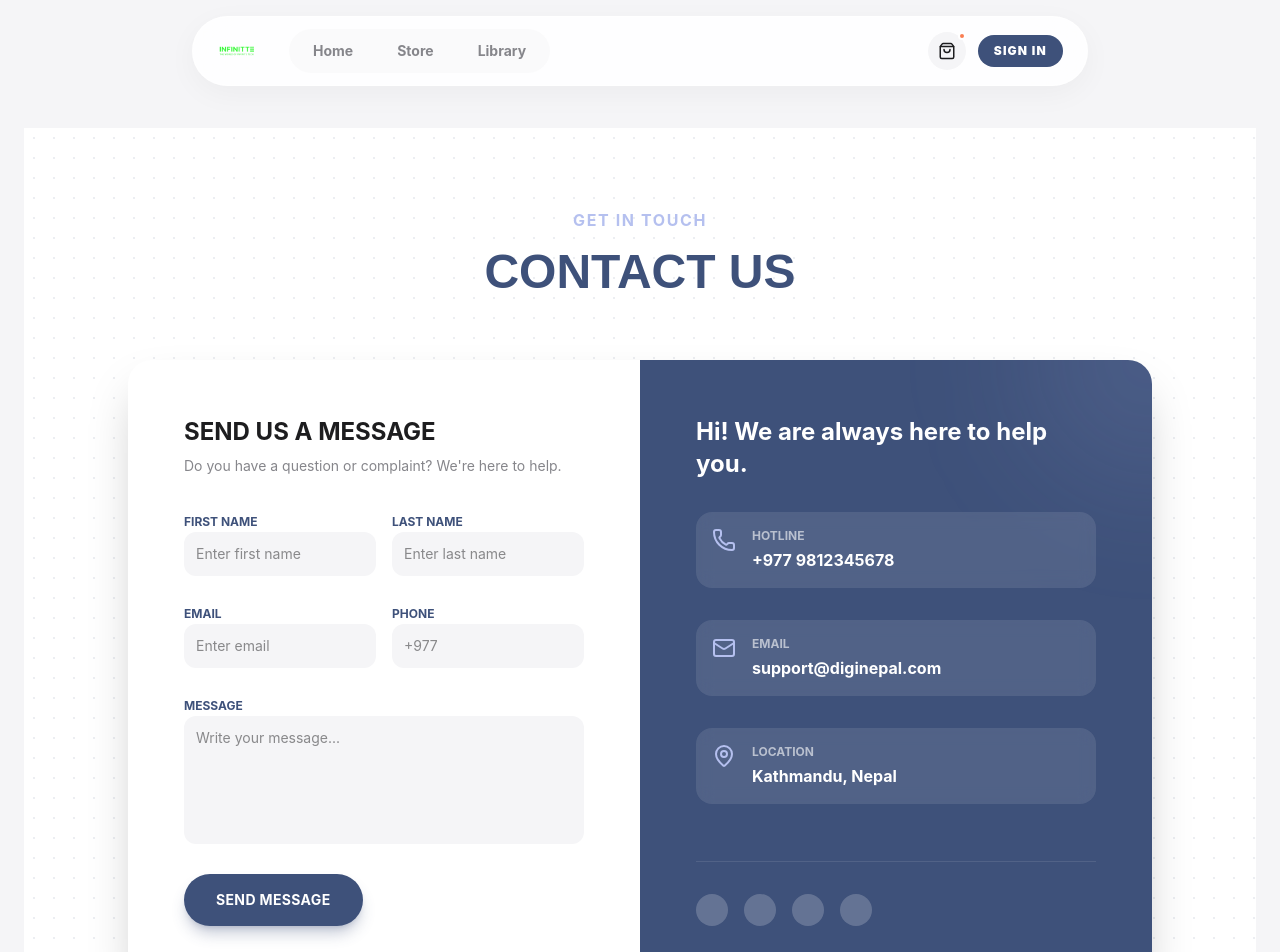
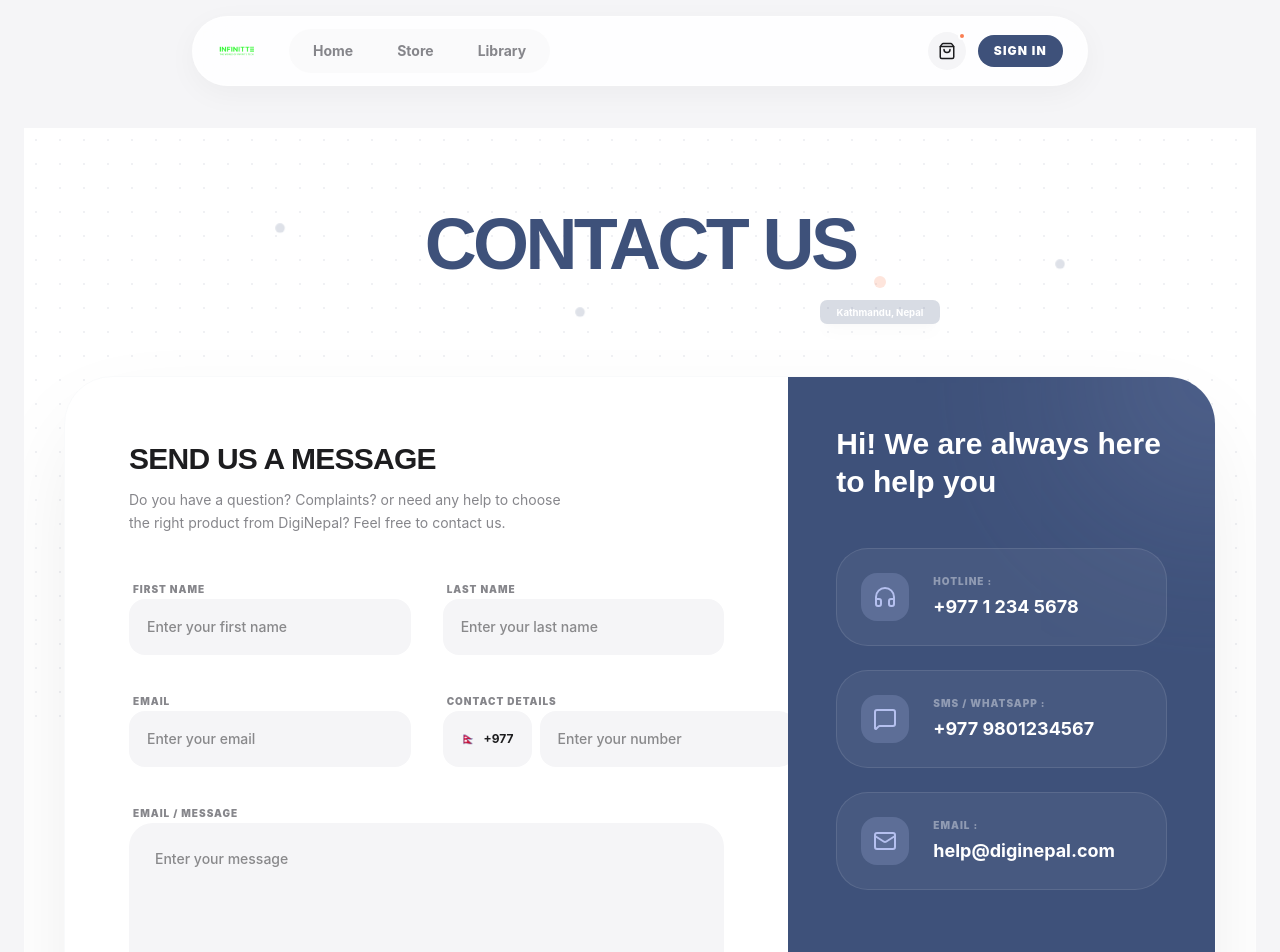
Before and after one commit to saimon919/DigiNepal, a React (Vite) app: page /contact in a window 1280 px wide. Shown: the top 952 px of the page. Built offline with nearby package versions, Linux system fonts and the light colour scheme; the HTML template or start-up script is replaced by a standard one.

Commit message:
Update Contact.tsx

```diff
--- a/src/pages/Contact.tsx
+++ b/src/pages/Contact.tsx
@@ -1,99 +1,151 @@
-
-import { Mail, Phone, MapPin } from 'lucide-react';
+import { Mail, Phone, MapPin, Send, Headphones, MessageSquare, Instagram, Music2, Share2, Ghost } from 'lucide-react';
 
 export default function Contact() {
     return (
-        <div className="bg-white min-h-screen relative overflow-hidden">
-            {/* Background Dotted Map Pattern (Simulated with radial gradient) */}
-            <div className="absolute inset-0 z-0 opacity-10 pointer-events-none"
-                style={{
-                    backgroundImage: 'radial-gradient(#3E517A 1px, transparent 1px)',
-                    backgroundSize: '20px 20px'
-                }}
-            />
+        <div className="bg-white min-h-screen relative overflow-hidden font-sans">
+            {/* Background Dotted Map Pattern */}
+            <div className="absolute top-0 left-0 right-0 h-[600px] z-0 overflow-hidden pointer-events-none select-none">
+                <div className="absolute inset-0 opacity-[0.08]"
+                    style={{
+                        backgroundImage: 'radial-gradient(#3E517A 1px, transparent 1px)',
+                        backgroundSize: '24px 24px'
+                    }}
+                />
+                {/* World Map SVG or Illustration Placeholder */}
+                <div className="absolute inset-0 flex items-center justify-center -translate-y-20 opacity-20">
+                    <svg viewBox="0 0 1000 500" className="w-[1200px] h-auto fill-primary">
+                        {/* Simplified dotted world map logic could go here, or just use markers */}
+                        <circle cx="200" cy="150" r="4" className="animate-pulse" />
+                        <circle cx="450" cy="220" r="4" className="animate-pulse" />
+                        <circle cx="780" cy="350" r="4" className="animate-pulse" />
+                        <circle cx="850" cy="180" r="4" className="animate-pulse" />
+                        {/* Nepal Marker */}
+                        <g className="relative">
+                            <circle cx="700" cy="195" r="5" className="fill-accent animate-ping" />
+                            <circle cx="700" cy="195" r="5" className="fill-accent" />
+                            <foreignObject x="650" y="210" width="100" height="40">
+                                <div className="bg-primary text-white text-[8px] font-bold px-2 py-1 rounded-md shadow-lg text-center">
+                                    Kathmandu, Nepal
+                                </div>
+                            </foreignObject>
+                        </g>
+                    </svg>
+                </div>
+            </div>
 
-            <div className="container mx-auto px-4 py-20 relative z-10 flex flex-col items-center">
-                <span className="text-secondary font-bold tracking-widest uppercase mb-4">Get in Touch</span>
-                <h1 className="text-5xl font-display font-bold text-primary mb-16 text-center">CONTACT US</h1>
+            <div className="container mx-auto px-4 py-20 relative z-10">
+                <div className="text-center mb-24">
+                    <h1 className="text-5xl md:text-7xl font-display font-black text-primary tracking-tighter">CONTACT US</h1>
+                </div>
 
-                <div className="bg-white rounded-3xl shadow-2xl overflow-hidden max-w-5xl w-full grid grid-cols-1 md:grid-cols-2">
-                    {/* Left: Form */}
-                    <div className="p-10 md:p-14">
-                        <h2 className="text-2xl font-bold mb-2">SEND US A MESSAGE</h2>
-                        <p className="text-text-dim text-sm mb-8">Do you have a question or complaint? We're here to help.</p>
+                <div className="max-w-6xl mx-auto flex flex-col lg:flex-row items-stretch justify-center gap-0 bg-white rounded-[3rem] shadow-[0_40px_100px_-20px_rgba(0,0,0,0.1)] border border-gray-50 overflow-hidden">
 
-                        <form className="space-y-6">
-                            <div className="grid grid-cols-2 gap-4">
-                                <div className="space-y-1">
-                                    <label className="text-xs font-bold text-primary uppercase">First Name</label>
-                                    <input className="w-full bg-bg border-none rounded-xl p-3 text-sm focus:ring-2 focus:ring-secondary/50 outline-none" placeholder="Enter first name" />
+                    {/* Left: Message Form */}
+                    <div className="flex-[1.8] p-8 md:p-16">
+                        <div className="mb-10">
+                            <h2 className="text-3xl font-display font-black text-text-main mb-3 uppercase tracking-tight">Send Us a Message</h2>
+                            <p className="text-text-dim text-sm leading-relaxed max-w-md">Do you have a question? Complaints? or need any help to choose the right product from DigiNepal? Feel free to contact us.</p>
+                        </div>
+
+                        <form className="space-y-8">
+                            <div className="grid grid-cols-1 md:grid-cols-2 gap-8">
+                                <div className="space-y-2">
+                                    <label className="text-[10px] font-black uppercase text-text-dim tracking-widest pl-1">First Name</label>
+                                    <input type="text" placeholder="Enter your first name" className="w-full bg-bg rounded-2xl p-4 border-2 border-transparent focus:border-secondary/20 focus:bg-white outline-none transition-all text-sm font-medium" />
                                 </div>
-                                <div className="space-y-1">
-                                    <label className="text-xs font-bold text-primary uppercase">Last Name</label>
-                                    <input className="w-full bg-bg border-none rounded-xl p-3 text-sm focus:ring-2 focus:ring-secondary/50 outline-none" placeholder="Enter last name" />
+                                <div className="space-y-2">
+                                    <label className="text-[10px] font-black uppercase text-text-dim tracking-widest pl-1">Last Name</label>
+                                    <input type="text" placeholder="Enter your last name" className="w-full bg-bg rounded-2xl p-4 border-2 border-transparent focus:border-secondary/20 focus:bg-white outline-none transition-all text-sm font-medium" />
                                 </div>
                             </div>
 
-                            <div className="grid grid-cols-2 gap-4">
-                                <div className="space-y-1">
-                                    <label className="text-xs font-bold text-primary uppercase">Email</label>
-                                    <input className="w-full bg-bg border-none rounded-xl p-3 text-sm focus:ring-2 focus:ring-secondary/50 outline-none" placeholder="Enter email" />
+                            <div className="grid grid-cols-1 md:grid-cols-2 gap-8">
+                                <div className="space-y-2">
+                                    <label className="text-[10px] font-black uppercase text-text-dim tracking-widest pl-1">Email</label>
+                                    <input type="email" placeholder="Enter your email" className="w-full bg-bg rounded-2xl p-4 border-2 border-transparent focus:border-secondary/20 focus:bg-white outline-none transition-all text-sm font-medium" />
                                 </div>
-                                <div className="space-y-1">
-                                    <label className="text-xs font-bold text-primary uppercase">Phone</label>
-                                    <input className="w-full bg-bg border-none rounded-xl p-3 text-sm focus:ring-2 focus:ring-secondary/50 outline-none" placeholder="+977" />
+                                <div className="space-y-2">
+                                    <label className="text-[10px] font-black uppercase text-text-dim tracking-widest pl-1">Contact Details</label>
+                                    <div className="flex gap-2">
+                                        <div className="w-24 bg-bg rounded-2xl flex items-center justify-center p-4 gap-2 text-xs font-bold border-2 border-transparent">
+                                            <span>🇳🇵</span>
+                                            <span>+977</span>
+                                        </div>
+                                        <input type="tel" placeholder="Enter your number" className="flex-1 bg-bg rounded-2xl p-4 border-2 border-transparent focus:border-secondary/20 focus:bg-white outline-none transition-all text-sm font-medium" />
+                                    </div>
                                 </div>
                             </div>
 
-                            <div className="space-y-1">
-                                <label className="text-xs font-bold text-primary uppercase">Message</label>
-                                <textarea className="w-full bg-bg border-none rounded-xl p-3 text-sm focus:ring-2 focus:ring-secondary/50 outline-none h-32 resize-none" placeholder="Write your message..." />
+                            <div className="space-y-2">
+                                <label className="text-[10px] font-black uppercase text-text-dim tracking-widest pl-1">Email / Message</label>
+                                <textarea placeholder="Enter your message" className="w-full bg-bg rounded-3xl p-6 border-2 border-transparent focus:border-secondary/20 focus:bg-white outline-none transition-all text-sm font-medium h-48 resize-none" />
                             </div>
 
-                            <button className="bg-primary text-white py-4 px-8 rounded-full font-bold text-sm tracking-wide hover:bg-primary/90 transition-all shadow-lg shadow-primary/30 w-full sm:w-auto">
-                                SEND MESSAGE
-                            </button>
+                            <div className="pt-4 text-center md:text-left">
+                                <button className="bg-primary text-white px-12 py-5 rounded-full font-black text-sm uppercase tracking-widest shadow-2xl shadow-primary/30 hover:scale-105 active:scale-95 transition-all flex items-center justify-center gap-3">
+                                    Send Message
+                                    <Send size={18} />
+                                </button>
+                            </div>
                         </form>
                     </div>
 
-                    {/* Right: Info Card */}
-                    <div className="bg-primary text-white p-10 md:p-14 flex flex-col justify-between relative overflow-hidden">
-                        <div className="absolute top-0 right-0 w-64 h-64 bg-secondary/10 rounded-full blur-3xl -translate-y-1/2 translate-x-1/2"></div>
+                    {/* Right: Info Sidebar */}
+                    <div className="flex-1 bg-primary p-8 md:p-12 text-white flex flex-col justify-between relative group">
+                        {/* Decorative Gradient Flare */}
+                        <div className="absolute top-0 right-0 w-64 h-64 bg-secondary opacity-20 rounded-full blur-[100px] -translate-y-1/2 translate-x-1/2" />
 
-                        <div>
-                            <h3 className="text-2xl font-bold mb-8">Hi! We are always here to help you.</h3>
+                        <div className="relative z-10">
+                            <h3 className="text-3xl font-display font-black leading-tight mb-12">Hi! We are always here to help you</h3>
 
-                            <div className="space-y-8">
-                                <div className="flex items-start gap-4 p-4 bg-white/10 rounded-2xl backdrop-blur-sm">
-                                    <Phone className="text-secondary shrink-0" />
-                                    <div>
-                                        <p className="text-xs text-white/60 mb-1 font-bold uppercase">Hotline</p>
-                                        <p className="font-bold">+977 9812345678</p>
+                            <div className="space-y-6">
+                                <div className="flex items-center gap-6 p-6 bg-white/5 rounded-[2rem] border border-white/10 hover:bg-white/10 transition-all cursor-pointer">
+                                    <div className="w-12 h-12 bg-secondary/20 rounded-2xl flex items-center justify-center text-secondary">
+                                        <Headphones size={24} />
+                                    </div>
+                                    <div className="space-y-1">
+                                        <p className="text-[10px] font-black uppercase tracking-widest text-white/40">Hotline :</p>
+                                        <p className="font-bold text-lg">+977 1 234 5678</p>
                                     </div>
                                 </div>
 
-                                <div className="flex items-start gap-4 p-4 bg-white/10 rounded-2xl backdrop-blur-sm">
-                                    <Mail className="text-secondary shrink-0" />
-                                    <div>
-                                        <p className="text-xs text-white/60 mb-1 font-bold uppercase">Email</p>
-                                        <p className="font-bold">support@diginepal.com</p>
+                                <div className="flex items-center gap-6 p-6 bg-white/5 rounded-[2rem] border border-white/10 hover:bg-white/10 transition-all cursor-pointer">
+                                    <div className="w-12 h-12 bg-secondary/20 rounded-2xl flex items-center justify-center text-secondary">
+                                        <MessageSquare size={24} />
+                                    </div>
+                                    <div className="space-y-1">
+                                        <p className="text-[10px] font-black uppercase tracking-widest text-white/40">SMS / Whatsapp :</p>
+                                        <p className="font-bold text-lg">+977 9801234567</p>
                                     </div>
                                 </div>
 
-                                <div className="flex items-start gap-4 p-4 bg-white/10 rounded-2xl backdrop-blur-sm">
-                                    <MapPin className="text-secondary shrink-0" />
-                                    <div>
-                                        <p className="text-xs text-white/60 mb-1 font-bold uppercase">Location</p>
-                                        <p className="font-bold">Kathmandu, Nepal</p>
+                                <div className="flex items-center gap-6 p-6 bg-white/5 rounded-[2rem] border border-white/10 hover:bg-white/10 transition-all cursor-pointer">
+                                    <div className="w-12 h-12 bg-secondary/20 rounded-2xl flex items-center justify-center text-secondary">
+                                        <Mail size={24} />
+                                    </div>
+                                    <div className="space-y-1">
+                                        <p className="text-[10px] font-black uppercase tracking-widest text-white/40">Email :</p>
+                                        <p className="font-bold text-lg">help@diginepal.com</p>
                                     </div>
                                 </div>
                             </div>
                         </div>
 
-                        <div className="mt-12 pt-8 border-t border-white/10 flex gap-4">
-                            {[1, 2, 3, 4].map(i => (
-                                <div key={i} className="w-8 h-8 rounded-full bg-white/20 hover:bg-white/40 cursor-pointer transition-colors" />
-                            ))}
+                        <div className="relative z-10 mt-12 pt-12 border-t border-white/10">
+                            <p className="text-[10px] font-black uppercase tracking-widest text-white/40 mb-6">Contact with us</p>
+                            <div className="flex flex-wrap gap-4">
+                                {[
+                                    { icon: <Ghost size={18} />, color: 'hover:bg-[#FFFC00] hover:text-black' },
+                                    { icon: <Instagram size={18} />, color: 'hover:bg-[#E4405F]' },
+                                    { icon: <Music2 size={18} />, color: 'hover:bg-[#000000]' },
+                                    { icon: <Music2 size={18} />, color: 'hover:bg-[#25D366]' },
+                                    { icon: <Share2 size={18} />, color: 'hover:bg-blue-400' }
+                                ].map((social, i) => (
+                                    <a key={i} className={`w-10 h-10 rounded-full bg-white/10 flex items-center justify-center transition-all cursor-pointer shadow-lg ${social.color}`}>
+                                        {social.icon}
+                                    </a>
+                                ))}
+                            </div>
                         </div>
                     </div>
                 </div>
```
